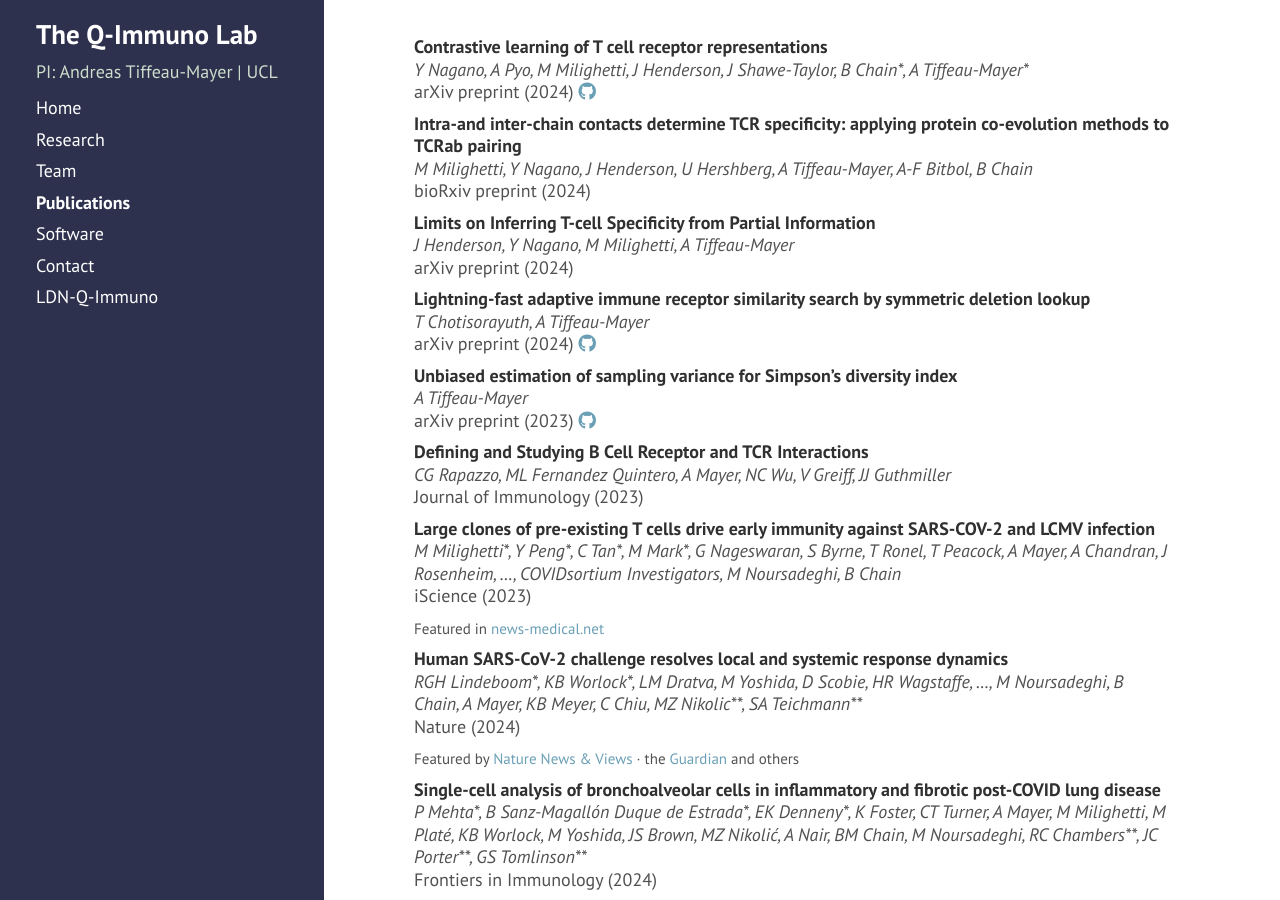
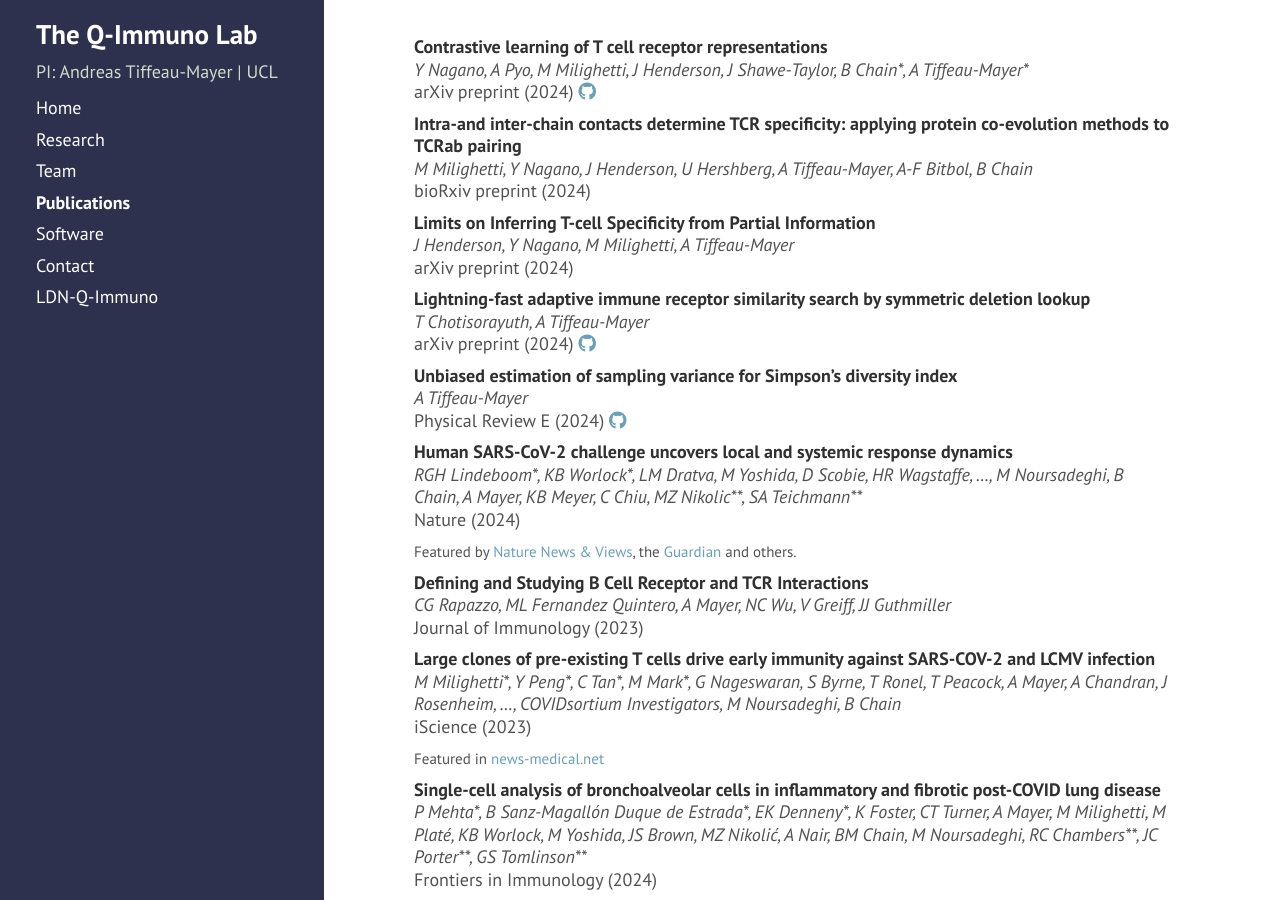
Before and after one commit to andim/andim.github.io, a Jekyll site: the page built from publications.md, in a window 1280 px wide and 900 px high. Built offline with Jekyll 4.4.1, drawn with Linux system fonts in a browser that asks for light colours; nearby versions of some CDN libraries; a style sheet for code colours, icons or effects is not loaded; part of the change alters nothing that is shown.

Commit message:
added pre reference

```diff
--- a/_data/publist.yml
+++ b/_data/publist.yml
@@ -30,11 +30,19 @@
 
 - authors: A Tiffeau-Mayer
   title: Unbiased estimation of sampling variance for Simpson's diversity index
-  journal: arXiv preprint
-  year: 2023
+  journal: Physical Review E
+  year: 2024
   links:
-    doi: https://doi.org/10.48550/arXiv.2310.03439
+    doi: https://doi.org/10.1103/PhysRevE.109.064411
     github: https://github.com/andim/pydiver/
+
+- authors: RGH Lindeboom\*, KB Worlock\*, LM Dratva, M Yoshida, D Scobie, HR Wagstaffe, ..., M Noursadeghi, B Chain, A Mayer, KB Meyer, C Chiu, MZ Nikolic\*\*, SA Teichmann\*\*
+  title: Human SARS-CoV-2 challenge uncovers local and systemic response dynamics
+  journal: Nature
+  year: 2024
+  links:
+    doi: https://doi.org/10.1038/s41586-024-07575-x
+  media: "Featured by [Nature News & Views](https://www.nature.com/articles/d41586-024-01644-x), the [Guardian](https://www.theguardian.com/world/article/2024/jun/19/covid-immune-response-study-could-explain-why-some-escape-infection) and others."
 
 - authors: CG Rapazzo, ML Fernandez Quintero, A Mayer, NC Wu, V Greiff, JJ Guthmiller
   title: Defining and Studying B Cell Receptor and TCR Interactions
@@ -50,14 +58,6 @@
   links:
       doi: https://doi.org/10.1016/j.isci.2023.106937
   media: Featured in [news-medical.net](https://www.news-medical.net/news/20221114/Study-suggests-the-rapid-expansion-of-naive-T-cells-can-provide-a-fast-and-effective-immune-response-to-SARS-CoV-2-and-other-viral-infections.aspx)
-
-- authors: RGH Lindeboom\*, KB Worlock\*, LM Dratva, M Yoshida, D Scobie, HR Wagstaffe, ..., M Noursadeghi, B Chain, A Mayer, KB Meyer, C Chiu, MZ Nikolic\*\*, SA Teichmann\*\*
-  title: Human SARS-CoV-2 challenge resolves local and systemic response dynamics
-  journal: Nature
-  year: 2024
-  links:
-    doi: https://doi.org/10.1038/s41586-024-07575-x
-  media: "Featured by [Nature News & Views](https://www.nature.com/articles/d41586-024-01644-x) &middot; the [Guardian](https://www.theguardian.com/world/article/2024/jun/19/covid-immune-response-study-could-explain-why-some-escape-infection) and others"
 
 - authors: P Mehta\*, B Sanz-Magallón Duque de Estrada\*, EK Denneny\*, K Foster, CT Turner, A Mayer, M Milighetti, M Platé, KB Worlock, M Yoshida, JS Brown, MZ Nikolić, A Nair, BM Chain, M Noursadeghi, RC Chambers\*\*, JC Porter\*\*, GS Tomlinson\*\*
   title: Single-cell analysis of bronchoalveolar cells in inflammatory and fibrotic post-COVID lung disease
```
